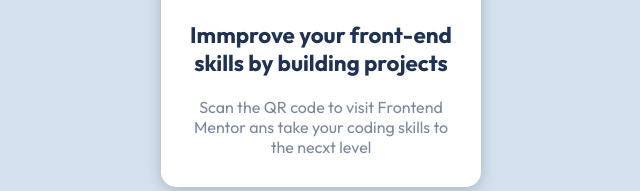
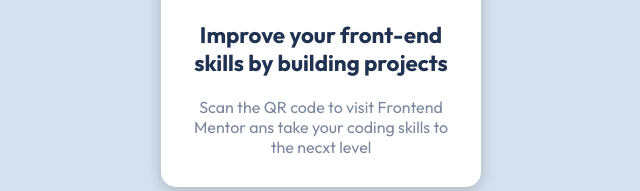
Before and after one commit to Joyceline-Muthoni/qr-code-component-main, a plain HTML site: page index.html in a window 1280 px wide. Shown: the part 463-654 px from the top of the page, 319-959 px from the left. Drawn offline with Linux system fonts and the light colour scheme.

Commit message:
final push

```diff
--- a/index.html
+++ b/index.html
@@ -14,9 +14,8 @@
 
 <div class="wrapper">
     <img class="photo" src="images/image-qr-code.png">
-    <h1>Immprove your front-end<br>skills by building projects</h1>
+    <h1>Improve your front-end<br>skills by building projects</h1>
   <p>Scan the QR code to visit Frontend <br> Mentor ans take your coding skills to <br> the necxt level</p>
   </div>
-</div>
 </body>
 </html>
--- a/styles.css
+++ b/styles.css
@@ -24,7 +24,7 @@
 
 img{max-width:100%;
 border-radius:10px;
-margin:auto;}
+}
 
 h1{ text-align: center;
 margin: 20px 0;
```
